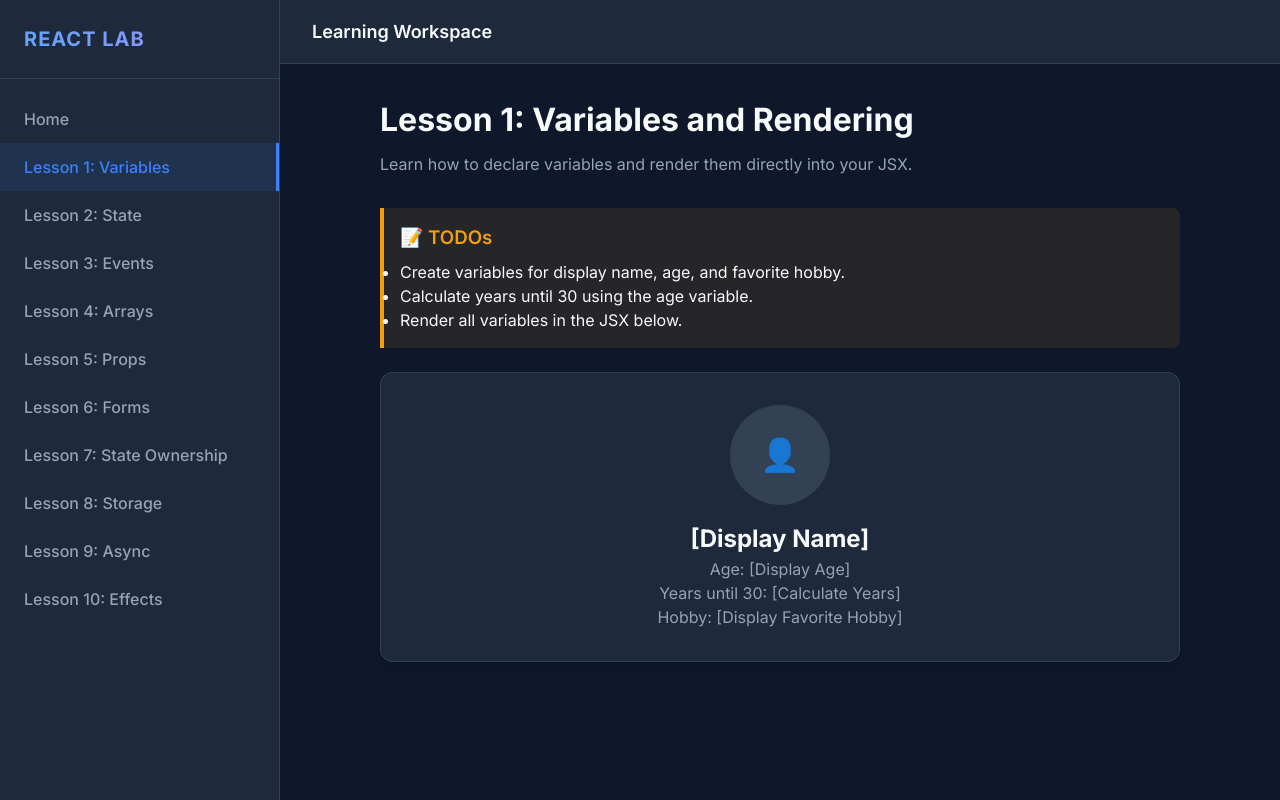
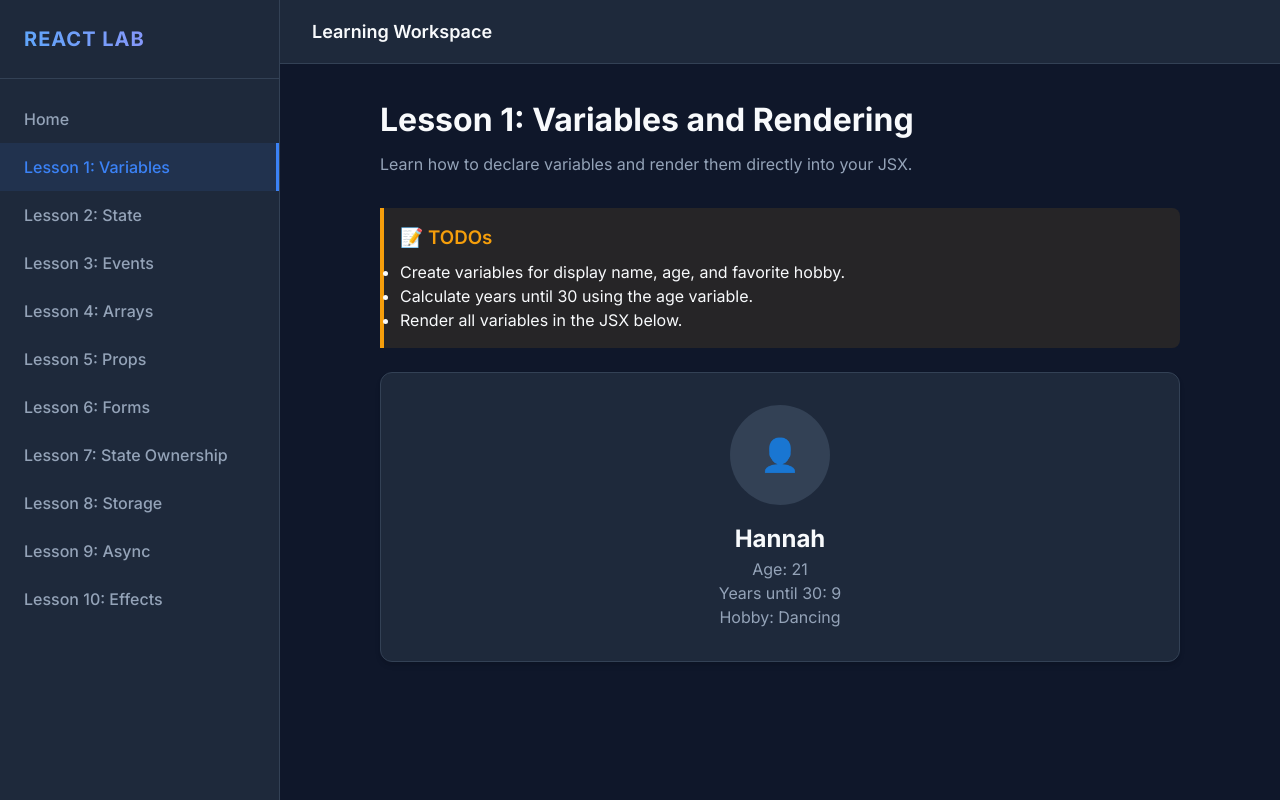
Before and after one commit to PinkCheetah1/University-Me---React, a React (Vite) app in the folder react-practice-lab/: page /lesson-1 in a window 1280 px wide. Built offline with nearby package versions, Linux system fonts and the light colour scheme.

Commit message:
Completed Lesson 1

```diff
--- a/react-practice-lab/src/pages/Lesson01Variables.jsx
+++ b/react-practice-lab/src/pages/Lesson01Variables.jsx
@@ -1,4 +1,10 @@
 export default function Lesson01Variables() {
+  const name = "Hannah"
+  const age = 21
+  const favoriteHobby = "Dancing"
+
+  const yearsUntil30 = 30 - age
+
   return (
     <div className="lesson-page">
       <h1 className="lesson-title">Lesson 1: Variables and Rendering</h1>
@@ -20,10 +26,10 @@ export default function Lesson01Variables() {
         <div className="profile-img">👤</div>
 
         {/* TODO: Replace these hardcoded values with your variables */}
-        <h2>[Display Name]</h2>
-        <p style={{ color: 'var(--text-muted)' }}>Age: [Display Age]</p>
-        <p style={{ color: 'var(--text-muted)' }}>Years until 30: [Calculate Years]</p>
-        <p style={{ color: 'var(--text-muted)' }}>Hobby: [Display Favorite Hobby]</p>
+        <h2>{name}</h2>
+        <p style={{ color: 'var(--text-muted)' }}>Age: {age}</p>
+        <p style={{ color: 'var(--text-muted)' }}>Years until 30: {yearsUntil30}</p>
+        <p style={{ color: 'var(--text-muted)' }}>Hobby: {favoriteHobby}</p>
       </div>
     </div>
   );
```
